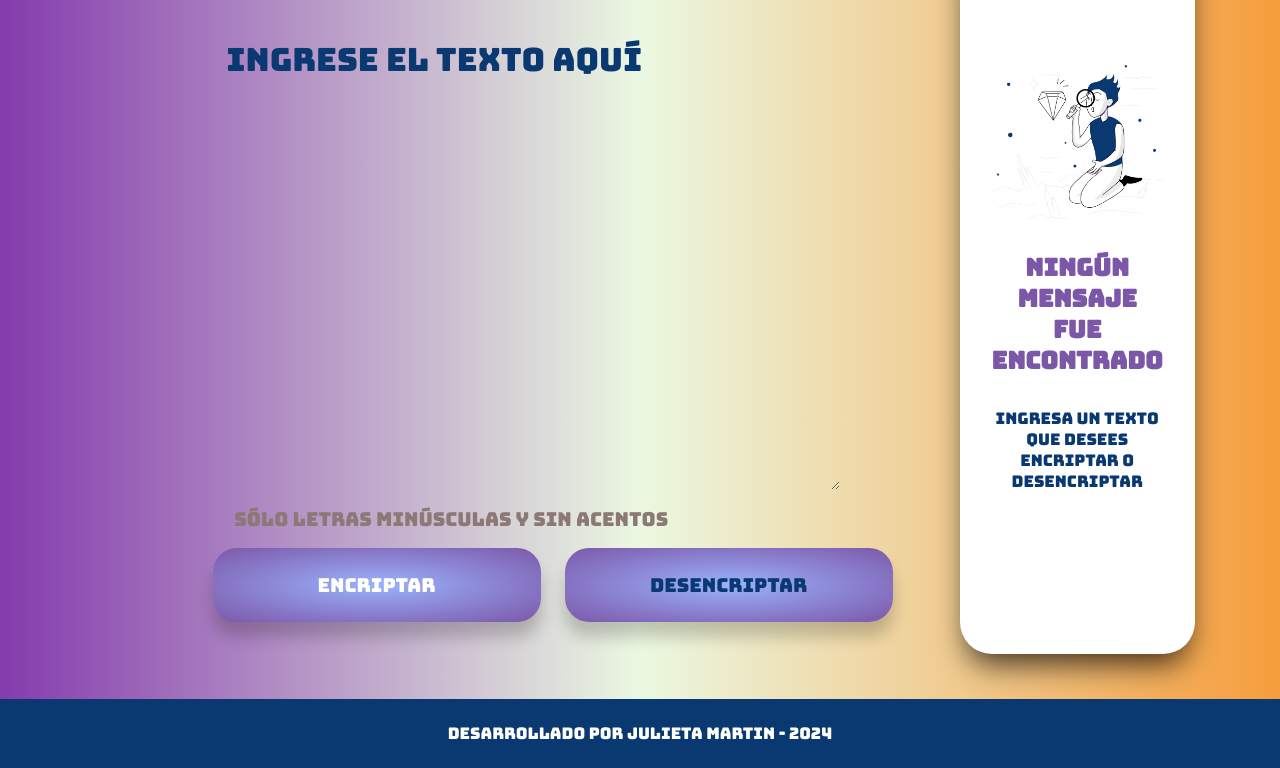
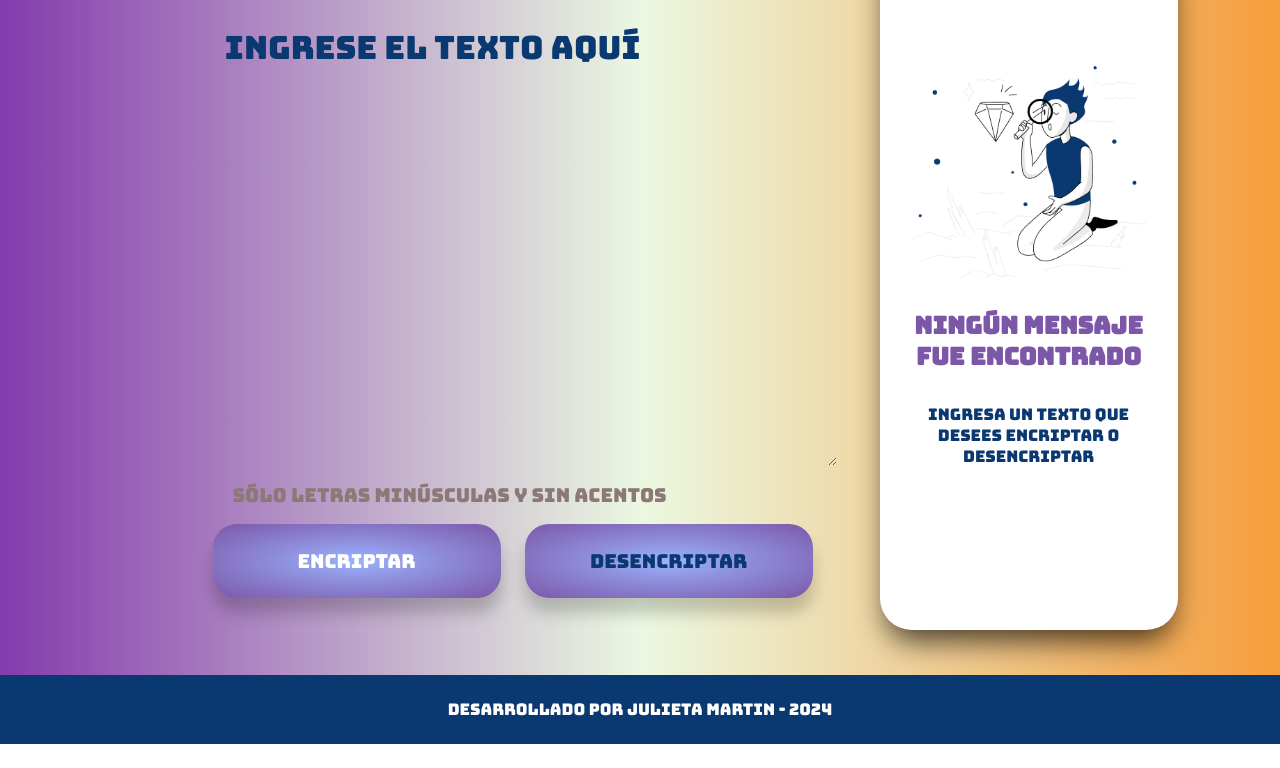
Before and after one commit to Julimartin/challenge_encriptador_de_texto, a plain HTML site: page index.html in a window 1280 px wide. Shown: the part 90-858 px from the top of the page. After the commit the page ends 834 px from the top, so only its background shows below. Drawn offline with Linux system fonts and the light colour scheme; some icons are missing; a web font is replaced by a local one.

Commit message:
correccion de vista del main-response

```diff
--- a/css/index.css
+++ b/css/index.css
@@ -52,6 +52,7 @@ body {
 }
 
 .main__inputs {
+    max-width: 600px;
     gap: 16px;
     padding-bottom: 32px;
 }
@@ -116,7 +117,7 @@ body {
 }
 
 .main__response {
-    max-width: 400px;
+    max-width: 350px;
     justify-content: center;
     align-items: center;
     padding: 0 32px;
```
